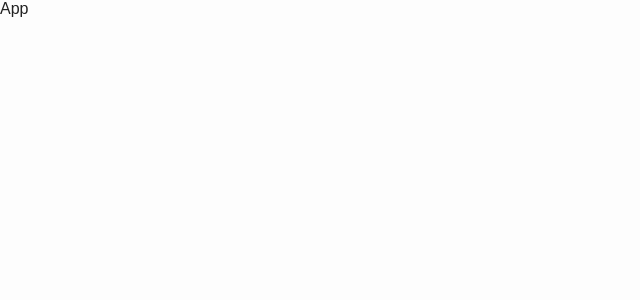
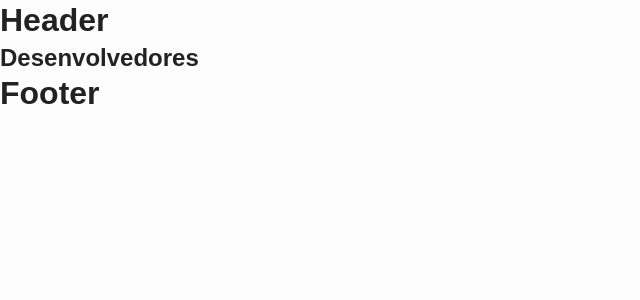
Before and after one commit to Henrique1204/Acessibilidade-SENAI, a React (Create React App) app: page /desenvolvedores in a window 1280 px wide. Shown: the top 300 px of the page, without its empty margins (0-640 px from the left). Built offline with nearby package versions, Linux system fonts and the light colour scheme.

Commit message:
Adicionar estrutura das rotas

```diff
--- a/src/App.js
+++ b/src/App.js
@@ -1,11 +1,16 @@
 import React from 'react';
 import './App.css';
+import Rotas from './Rotas';
+import Header from './Componentes/Header/Header';
+import Footer from './Componentes/Footer/Footer';
 
 const App = () => {
   return (
-    <div>
-      App
-    </div>
+    <>
+      <Header />
+      <Rotas />
+      <Footer />
+    </>
   );
 };
 
--- /dev/null
+++ b/src/Rotas.js
@@ -0,0 +1,25 @@
+import React from 'react';
+import { Routes, Route } from 'react-router-dom';
+import Home from './View/Home';
+import PaginaRegras from './View/PaginaRegras';
+import PaginaTestes from './View/PaginaTestes';
+import Dicas from './View/Dicas';
+import Tutorial from './View/Tutorial';
+import Desenvolvedores from './View/Desenvolvedores';
+
+const Rotas = () => {
+    return (
+        <main>
+            <Routes>
+                <Route path="/" element={<Home />} />
+                <Route path="/regras" element={<PaginaRegras />} />
+                <Route path="/testes" element={<PaginaTestes />} />
+                <Route path="/dicas" element={<Dicas />} />
+                <Route path="/tutorial" element={<Tutorial />} />
+                <Route path="/desenvolvedores" element={<Desenvolvedores />} />
+            </Routes>
+        </main>
+    );
+};
+
+export default Rotas;
--- a/src/index.js
+++ b/src/index.js
@@ -1,11 +1,14 @@
 import React from 'react';
 import ReactDOM from 'react-dom';
+import { BrowserRouter } from 'react-router-dom';
 import App from './App';
 import '@fortawesome/fontawesome-free/js/all';
 
 ReactDOM.render(
   <React.StrictMode>
-    <App />
+    <BrowserRouter>
+      <App />
+    </BrowserRouter>
   </React.StrictMode>,
   document.getElementById('root')
 );
```
